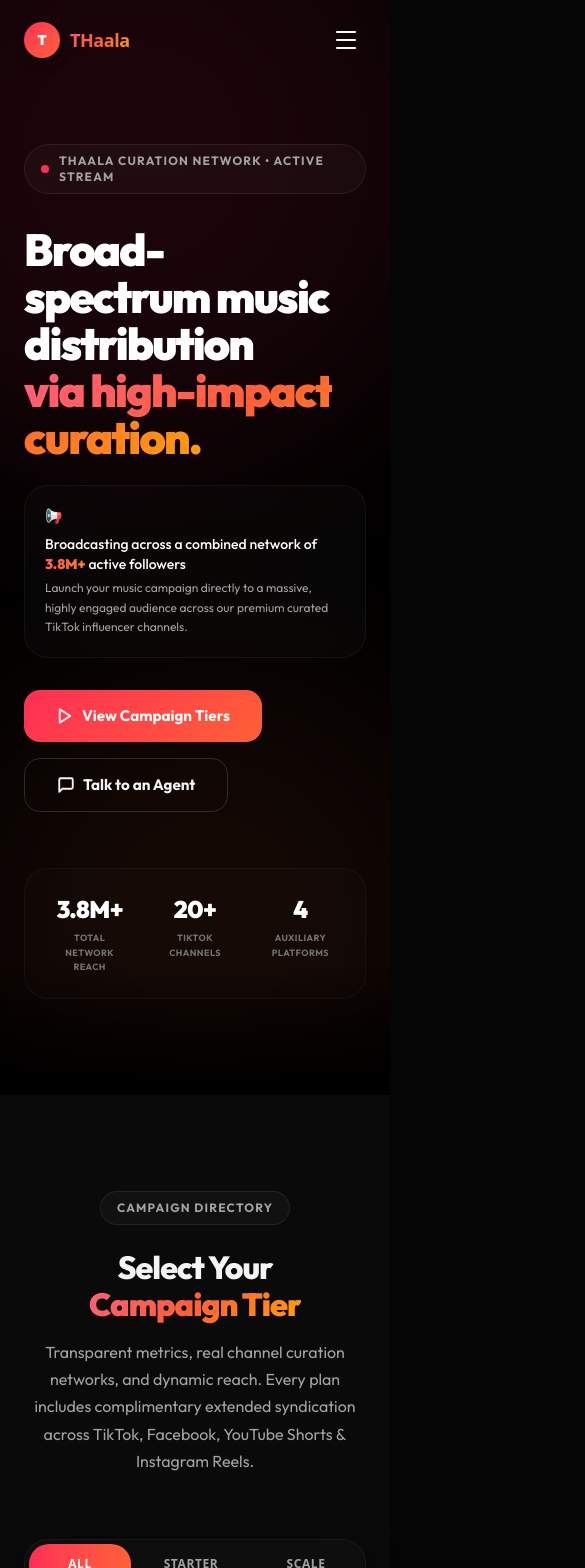
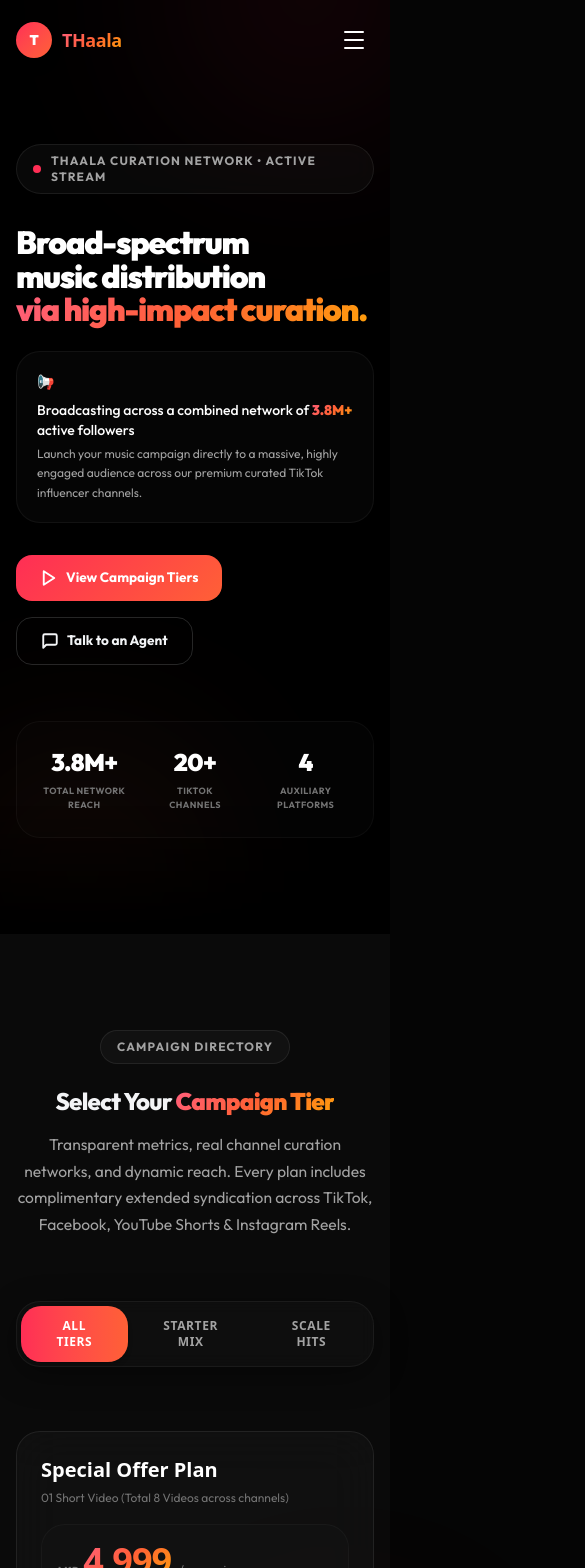
Before and after one commit to chrishensilva/Project-02-Thala-Advertistments, a React (Vite) app: page / in a window 390 px wide. Shown: the top 1568 px of the page, 585 px wide, since content can reach past the window. Built offline with nearby package versions, Linux system fonts and the light colour scheme.

Commit message:
responsiveness

```diff
--- a/src/index.css
+++ b/src/index.css
@@ -196,6 +196,57 @@
   opacity: 0.12;
 }
 
+/* Responsive adjustments */
+@media (max-width: 640px) {
+  .glow-orb {
+    width: 250px !important;
+    height: 250px !important;
+  }
+  .section-container {
+    padding-left: 1rem !important;
+    padding-right: 1rem !important;
+  }
+}
+
+/* Mobile container width adjustments */
+@media (max-width: 640px) {
+  .max-w-5xl {
+    max-width: 100% !important;
+  }
+  .p-7, .p-8 {
+    padding: 1rem !important;
+  }
+}
+
+/* Mobile typography tweaks */
+@media (max-width: 640px) {
+  .text-hero {
+    font-size: clamp(2rem, 8vw, 3.5rem) !important;
+  }
+  .text-section-title {
+    font-size: clamp(1.5rem, 6vw, 2.5rem) !important;
+  }
+  .text-section-subtitle {
+    font-size: clamp(0.85rem, 4vw, 1rem) !important;
+  }
+}
+
+/* Responsive tweaks for cards and buttons */
+@media (max-width: 640px) {
+  .glass-card {
+    padding: 1.5rem !important;
+  }
+  .btn-primary,
+  .btn-secondary {
+    padding: 0.75rem 1.5rem !important;
+    font-size: 0.85rem !important;
+  }
+  .grid-cols-2 {
+    grid-template-columns: repeat(1, minmax(0, 1fr)) !important;
+  }
+}
+
+
 /* ===== Section container ===== */
 .section-container {
   max-width: 1280px;
```
